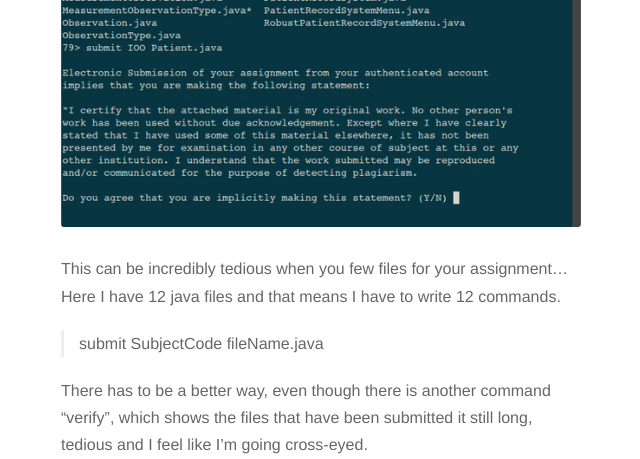
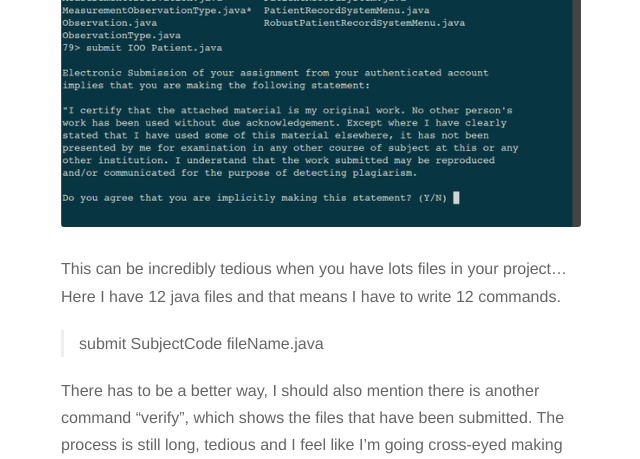
Before and after one commit to scottnimos/scottnimos.github.io, a Jekyll site: the page built from _posts/2016-5-18-submitting-files-at-uni.markdown, in a window 1280 px wide and 1400 px high, scrolled down 430 px, cut to the strip 0-459 px from the top of the window. Shown: the whole strip, without its empty margins (319-959 px from the left). Built offline with Jekyll 4.4.1, drawn with Linux system fonts in a browser that asks for light colours; nearby versions of some CDN libraries; Markdown is read by kramdown in place of the engine named in the settings; comment, search, counter and statistics services are not loaded; some of the changed text lies outside the part shown.

Commit message:
spelling

```diff
--- a/_posts/2016-5-18-submitting-files-at-uni.markdown
+++ b/_posts/2016-5-18-submitting-files-at-uni.markdown
@@ -8,18 +8,18 @@
 
 ![command executed on uni server](../../assets/images/2016-05-18-Assignment.jpg)
 
-This can be incredibly tedious when you few files for your assignment...
+This can be incredibly tedious when you have lots files in your project...
 Here I have 12 java files and that means I have to write 12 commands.
 >submit SubjectCode fileName.java
 
-There has to be a better way, even though there is another command "verify", which
-shows the files that have been submitted it still long, tedious and I feel like I'm going cross-eyed.
+There has to be a better way, I should also mention there is another command "verify", which
+shows the files that have been submitted. The process is still long, tedious and I feel like I'm going cross-eyed making sure everything is handed in.
 
 ![cross-eyed](http://vignette3.wikia.nocookie.net/uncyclopedia/images/c/cf/Crosseyed.jpg/revision/latest?cb=20070821135109 =250x)
 
-I know there is bash scripting, but I'm not too familiar with the syntax. So after a few loathing
-minutes with my old friend Google, I was off to the races to solve the tingling pain I get when
-I have to submit my coding assignment.
+I know the problem can be tackled with bash scripting, but I'm not too familiar with the syntax.
+So after a few loathing minutes with my old friend Google, I was off to the races to solve
+the tingling pain I get when I have to submit my coding assignment.
 
 I was fairly happy with the result.
 
@@ -52,5 +52,5 @@
 verify
 {% endhighlight %}
 
-Sweet now submitting my Uni assignments are a breeze, so I can get to more interesting things.
-If you attend La Trobe like myself and find this helpfull feel free to use this gem.
+Sweet now submitting my Uni assignments is a breeze, so I can get to more interesting things.
+If you attend La Trobe like myself and find this helpful feel free to use this little gem.
```
Also changed, not shown: other parts of _posts/2016-5-18-submitting-files-at-uni.markdown (+1 -1 lines).
